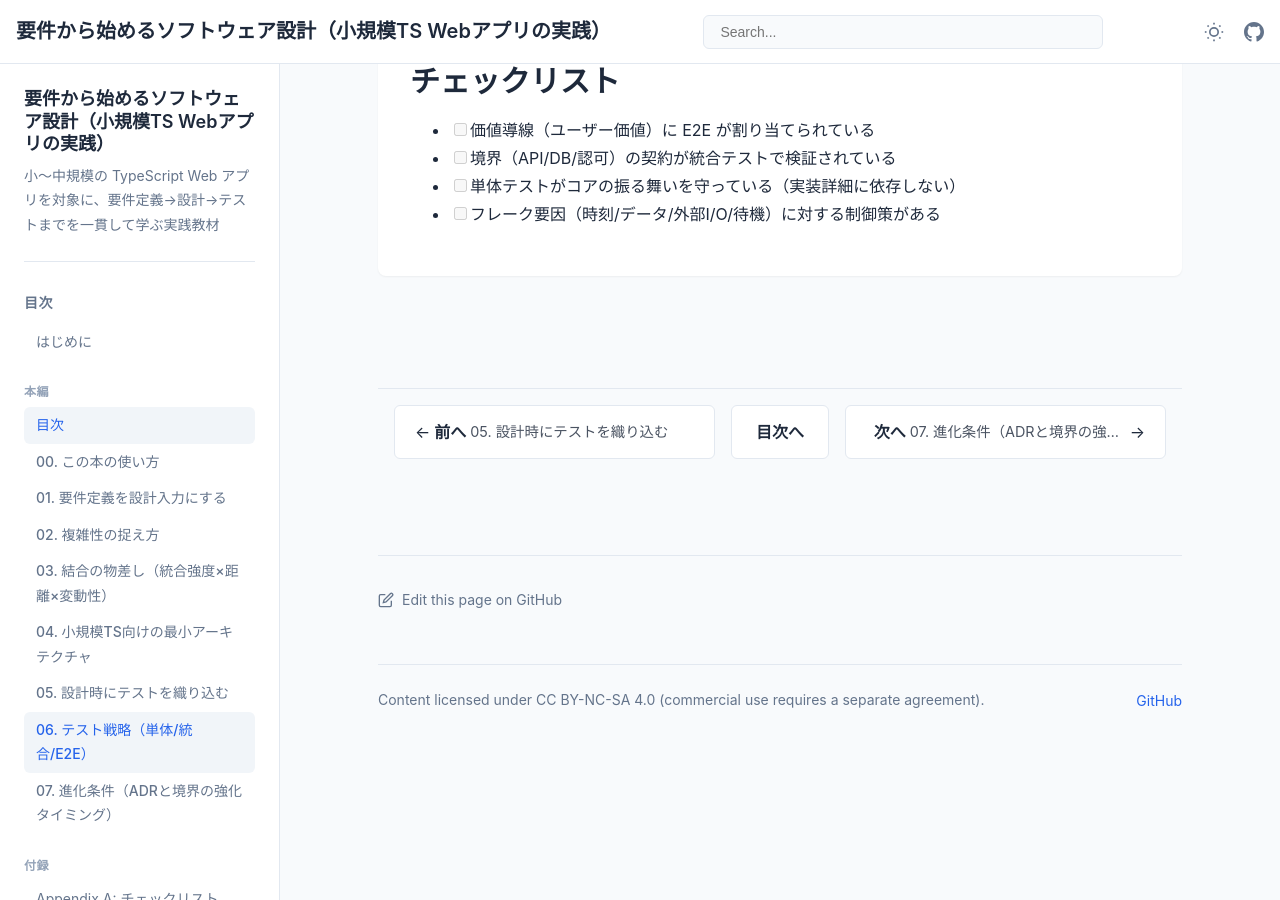
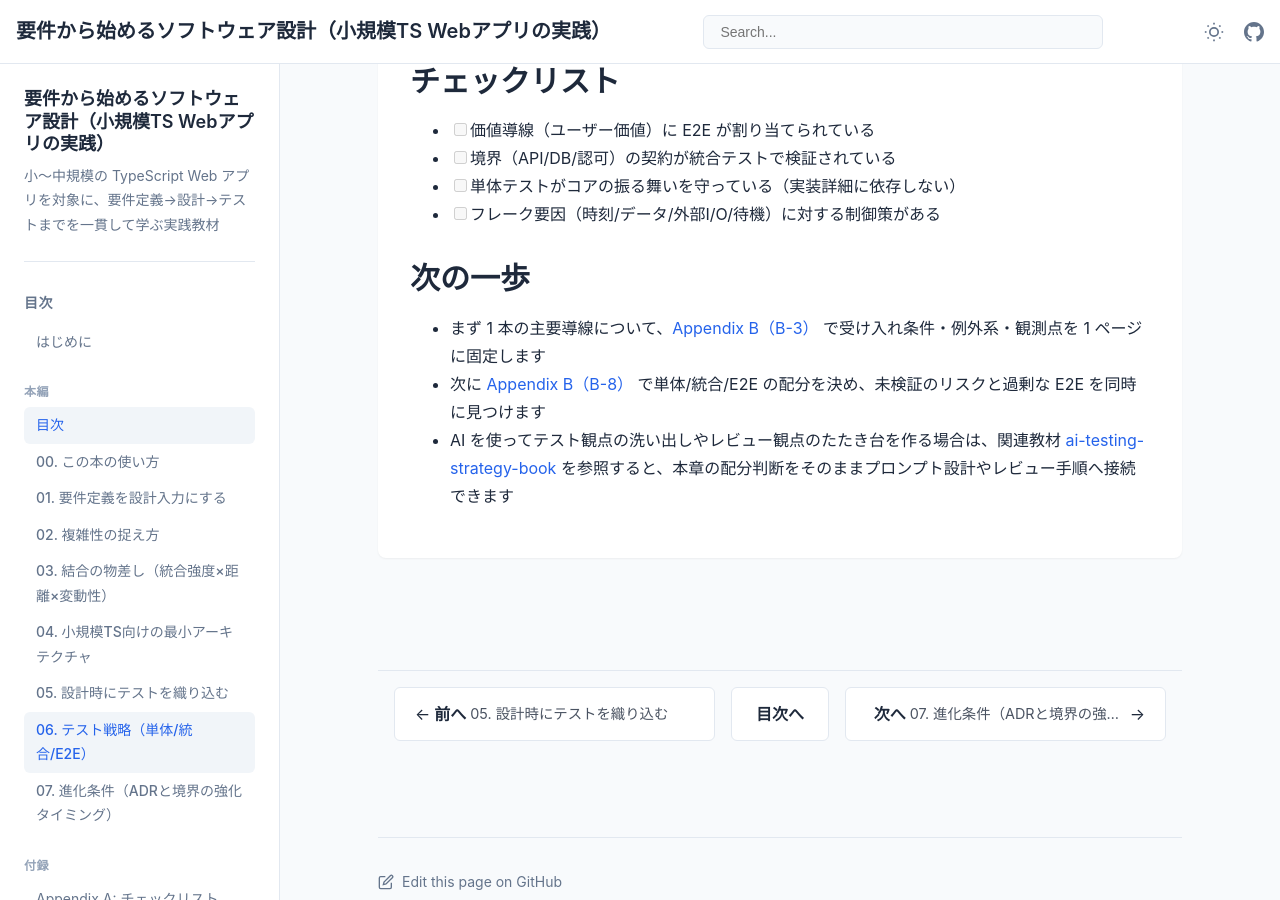
Before and after one commit to itdojp/small-webapp-software-design-book, a Jekyll site: the page built from docs/chapters/06-test-strategy-pyramid.md, in a window 1280 px wide and 900 px high, scrolled down 4499 px. Built offline with Jekyll 4.4.1, drawn with Linux system fonts in a browser that asks for light colours.

Commit message:
docs: add next-step bridge for testing chapter

```diff
--- a/docs/chapters/06-test-strategy-pyramid.md
+++ b/docs/chapters/06-test-strategy-pyramid.md
@@ -162,3 +162,9 @@ E2E は価値導線の「証拠」になりますが、増やすほど実行時
 - [ ] 境界（API/DB/認可）の契約が統合テストで検証されている
 - [ ] 単体テストがコアの振る舞いを守っている（実装詳細に依存しない）
 - [ ] フレーク要因（時刻/データ/外部I/O/待機）に対する制御策がある
+
+## 次の一歩
+
+- まず 1 本の主要導線について、[Appendix B（B-3）]({{ '/appendix/B-templates/' | relative_url }}) で受け入れ条件・例外系・観測点を 1 ページに固定します
+- 次に [Appendix B（B-8）]({{ '/appendix/B-templates/' | relative_url }}) で単体/統合/E2E の配分を決め、未検証のリスクと過剰な E2E を同時に見つけます
+- AI を使ってテスト観点の洗い出しやレビュー観点のたたき台を作る場合は、関連教材 [ai-testing-strategy-book](https://github.com/itdojp/ai-testing-strategy-book) を参照すると、本章の配分判断をそのままプロンプト設計やレビュー手順へ接続できます
```
Also changed, not shown: docs/index.md (+1 -0 lines).
